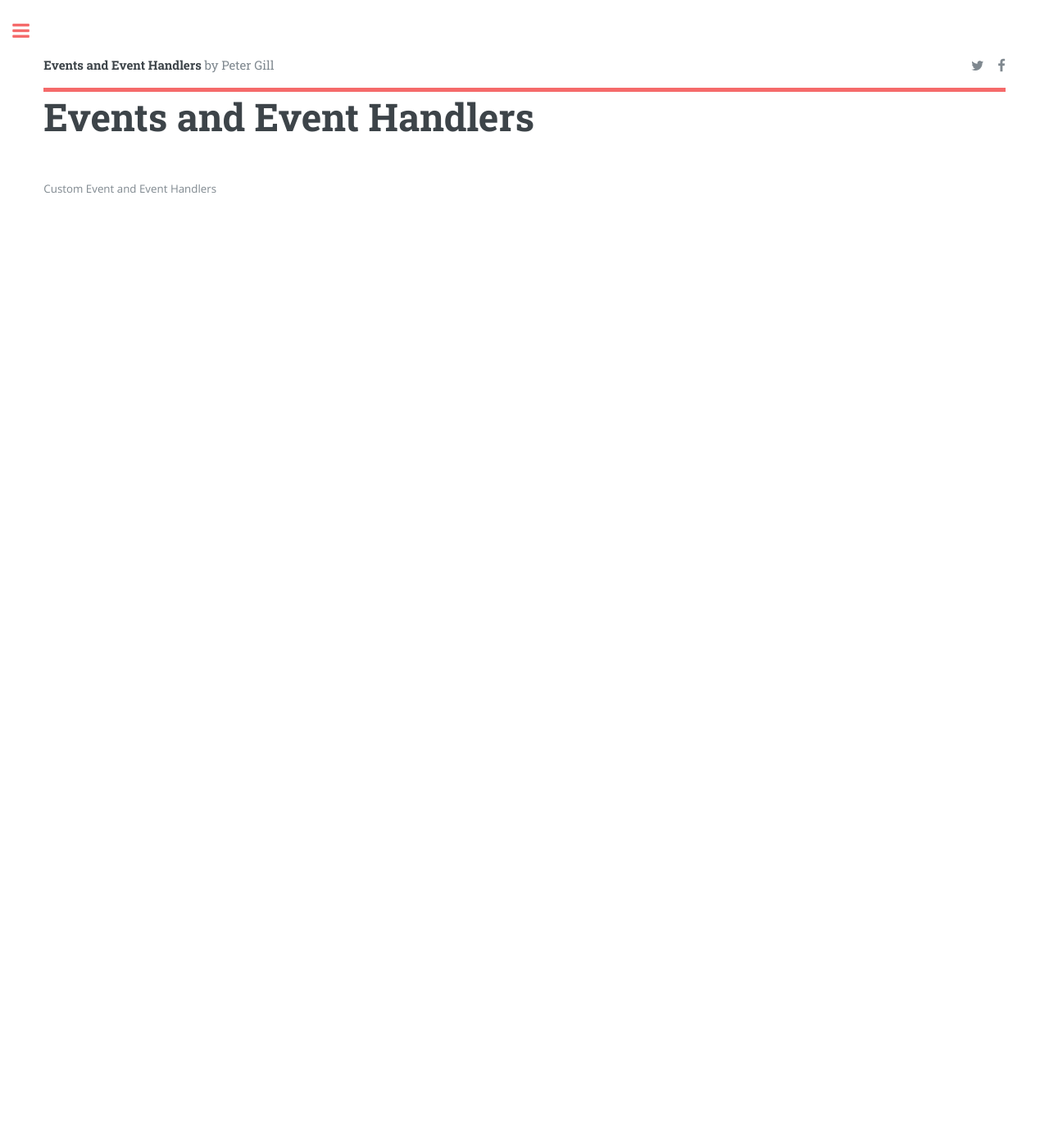
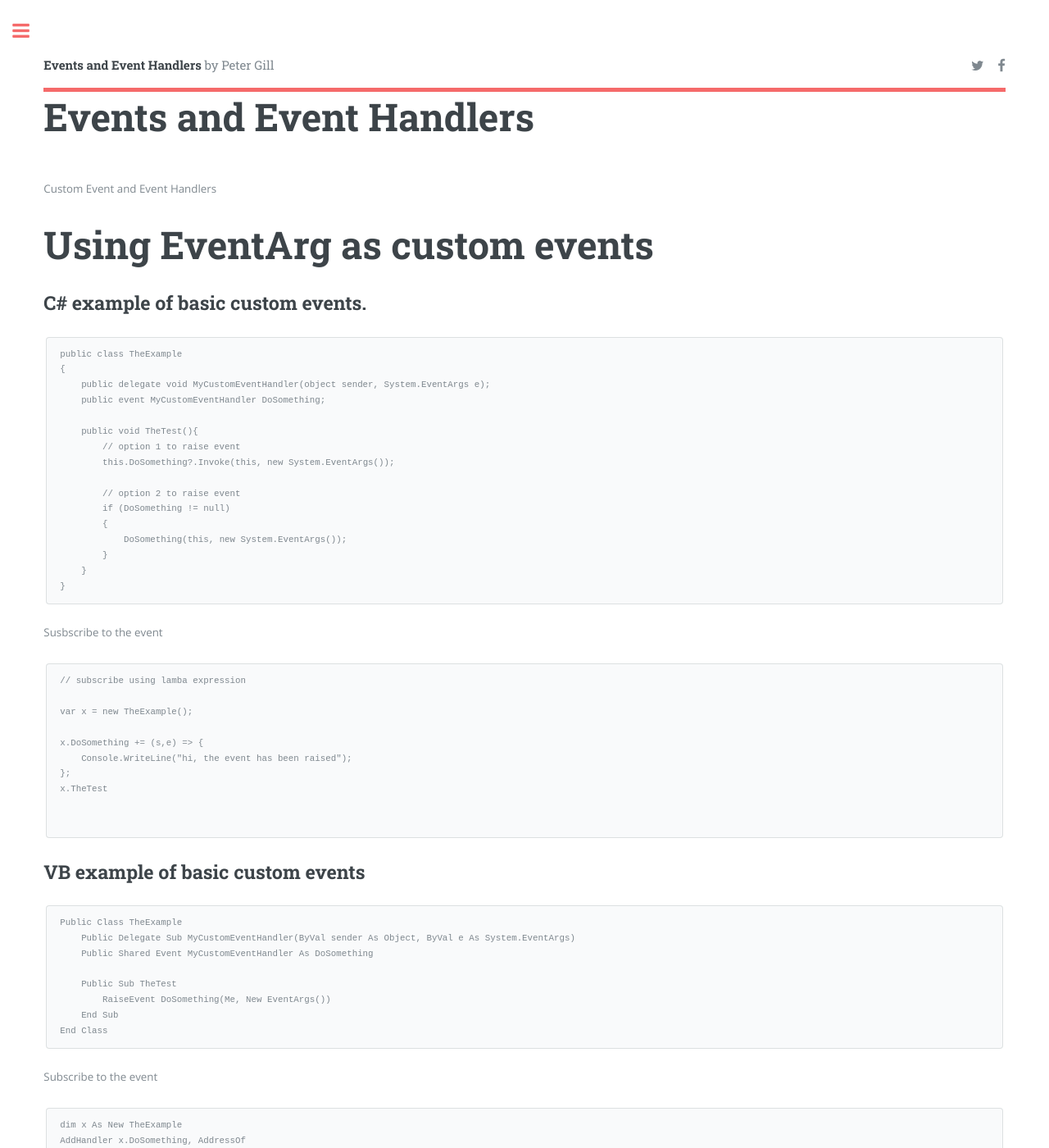
Before and after one commit to majorsilence/Dev, a Jekyll site: the page built from docs/Dev/Custom-Events.md, in a window 1280 px wide and 1400 px high. Shown: the whole window at 82% size. Built offline with Jekyll 4.4.1, drawn with Linux system fonts in a browser that asks for light colours; some of the changed text lies outside the part shown.

Commit message:
basic event example

````diff
--- a/docs/Dev/Custom-Events.md
+++ b/docs/Dev/Custom-Events.md
@@ -4,3 +4,115 @@ title: Events and Event Handlers
 ---
 
 Custom Event and Event Handlers
+
+
+# Using EventArg as custom events
+
+## C# example of basic custom events.
+
+```cs
+public class TheExample
+{
+    public delegate void MyCustomEventHandler(object sender, System.EventArgs e);
+    public event MyCustomEventHandler DoSomething;
+
+    public void TheTest(){
+        // option 1 to raise event
+        this.DoSomething?.Invoke(this, new System.EventArgs());
+
+        // option 2 to raise event
+        if (DoSomething != null)
+        {
+            DoSomething(this, new System.EventArgs());
+        }
+    }
+}
+```
+
+Susbscribe to the event
+
+```cs
+// subscribe using lamba expression
+
+var x = new TheExample();
+
+x.DoSomething += (s,e) => {
+    Console.WriteLine("hi, the event has been raised");
+};
+x.TheTest
+
+
+```
+
+## VB example of basic custom events
+
+```vb
+Public Class TheExample
+    Public Delegate Sub MyCustomEventHandler(ByVal sender As Object, ByVal e As System.EventArgs)
+    Public Shared Event MyCustomEventHandler As DoSomething
+
+    Public Sub TheTest
+        RaiseEvent DoSomething(Me, New EventArgs())
+    End Sub
+End Class
+```
+
+Subscribe to the event
+```vb
+dim x As New TheExample
+AddHandler x.DoSomething, AddressOf
+x.TheTest()
+
+RemoveHandler x.DoSomething, AddressOf EventCallback
+
+Sub EventCallback(ByVal sender As Object, ByVal e As System.EventArgs)
+    Console.WriteLine("Hi, the event has been raised")
+End sub
+
+```
+
+# Custom event
+
+## Create
+
+Setup a new custom event class inherting from EventArgs and setup a new delegate.
+
+```cs
+public delegate void MyCustomEventHandler(object sender, MyCustomEvent e);
+
+public class MyCustomEvent : System.EventArgs
+{
+        private string _msg;
+        private float _value;
+
+    public MyCustomEvent(string m)
+    {
+        _msg = m;
+        _value = 0;
+    }
+
+    public MyCustomEvent(float v)
+    {
+        _msg = "";
+        _value = v;
+    }
+
+    public string Message
+    {
+        get { return _msg; }
+    }
+
+    public float Value
+    {
+        get { return _value; }
+    }
+}
+```
+
+## Use the custom event
+
+```cs
+public event MyCustomEventHandler DoSomething;
+
+this.DoSomething?.Invoke(this, new MyCustomEvent(123.95f));
+```
````
